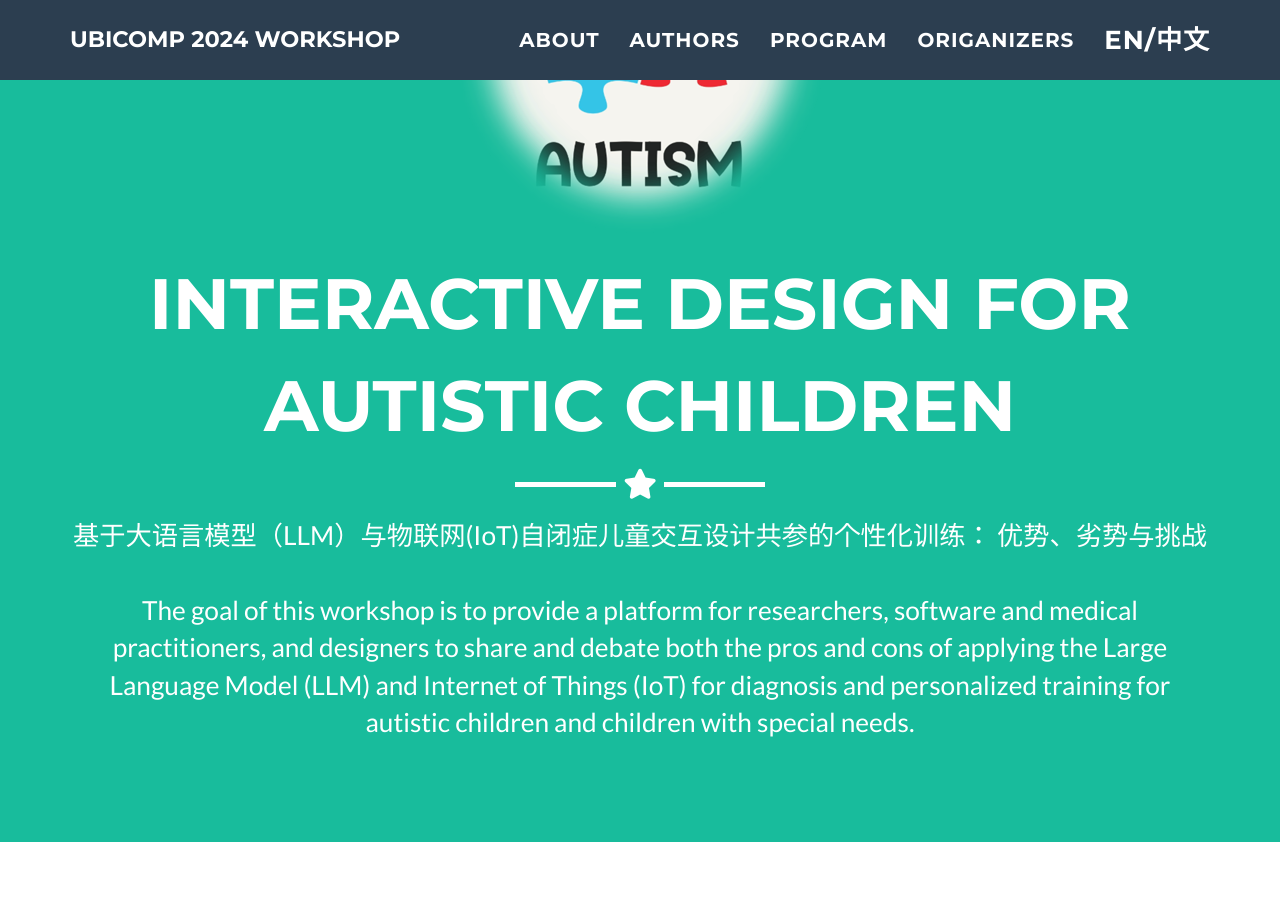
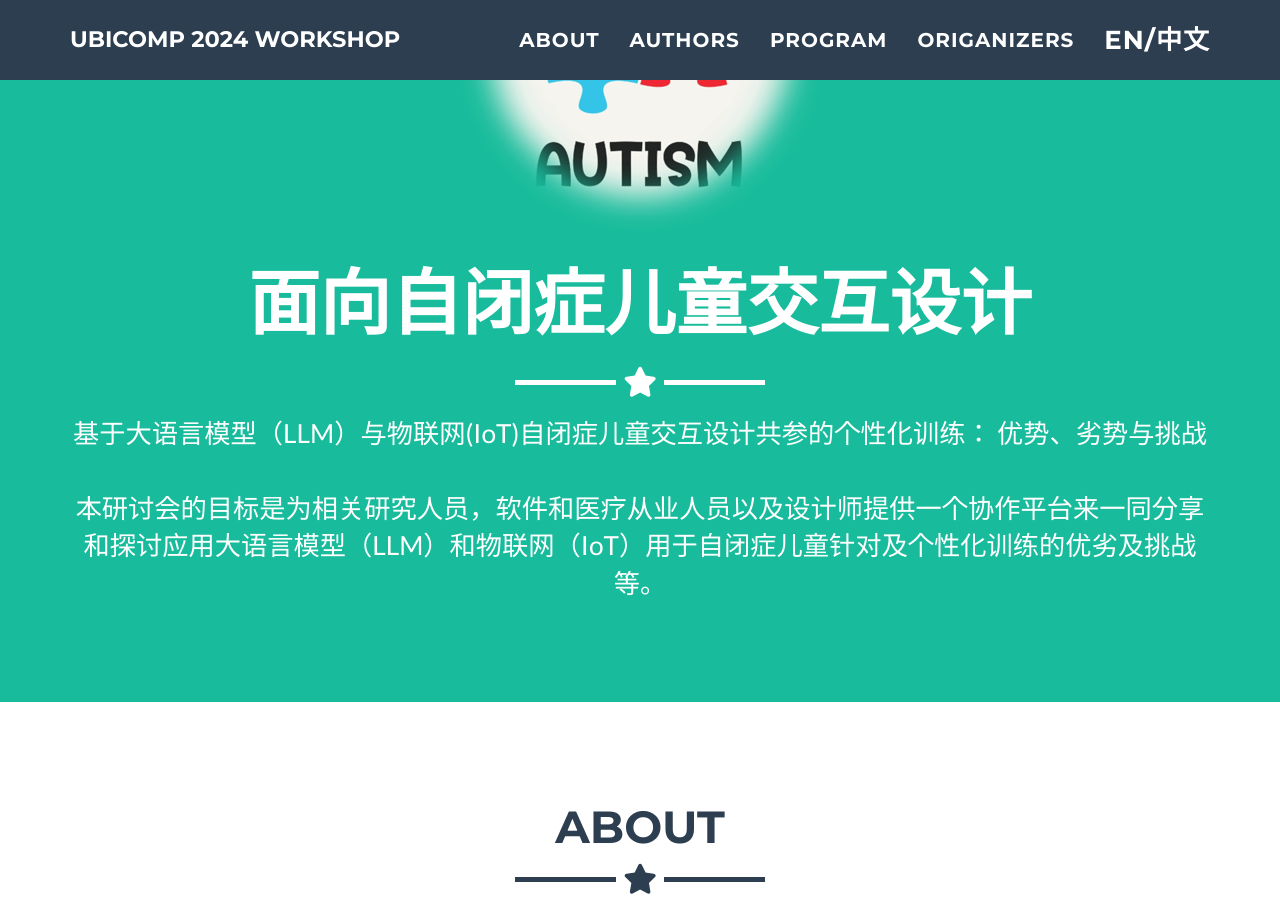
Before and after one commit to idwac-cn/idwac, a Jekyll site: the page built from _posts/2014-07-18-project-1.markdown, in a window 1280 px wide and 900 px high, scrolled down 348 px. Built offline with Jekyll 4.4.1, drawn with Linux system fonts in a browser that asks for light colours; part of the change alters nothing that is shown.

Commit message:
Update config page

```diff
--- a/_config.yml
+++ b/_config.yml
@@ -10,10 +10,10 @@ skills: "Web Developer - Graphic Artist - User Experience Designer"
 meta_author: LastName FirstName
 
 
-main_topic: 'Interactive Design for Autistic Children'
+main_topic: '面向自闭症儿童交互设计'
 sub_topic: '基于大语言模型（LLM）与物联网(IoT)自闭症儿童交互设计共参的个性化训练： 优势、劣势与挑战
 
-<br><br>The goal of this workshop is to provide a platform for researchers, software and medical practitioners, and designers to share and debate both the pros and cons of applying the Large Language Model (LLM) and Internet of Things (IoT) for diagnosis and personalized training for autistic children and children with special needs. '
+<br><br>本研讨会的目标是为相关研究人员，软件和医疗从业人员以及设计师提供一个协作平台来一同分享和探讨应用大语言模型（LLM）和物联网（IoT）用于自闭症儿童针对及个性化训练的优劣及挑战等。 '
 
 
 # Google webmaster tools
@@ -47,17 +47,17 @@ footer:
   credits: Credits
 
 # Social networks usernames (many more available: google-plus, flickr, dribbble, pinterest, instagram, tumblr, linkedin, etc.)
-social:
-  - title: twitter
-    url: http://twitter.com/jekyllrb
-  - title: facebook
-    url:
-  - title: stack-overflow
-    url: http://stackoverflow.com/questions/tagged/jekyll
-  - title: bitbucket
-    url: http://bitbucket.org/jekyll
-  - title: github
-    url: http://github.com/jekyll
+# social:
+#   - title: twitter
+#     url: http://twitter.com/jekyllrb
+#   - title: facebook
+#     url:
+#   - title: stack-overflow
+#     url: http://stackoverflow.com/questions/tagged/jekyll
+#   - title: bitbucket
+#     url: http://bitbucket.org/jekyll
+#   - title: github
+#     url: http://github.com/jekyll
 
 # Postal address (add as many lines as necessary)
 address:
```
